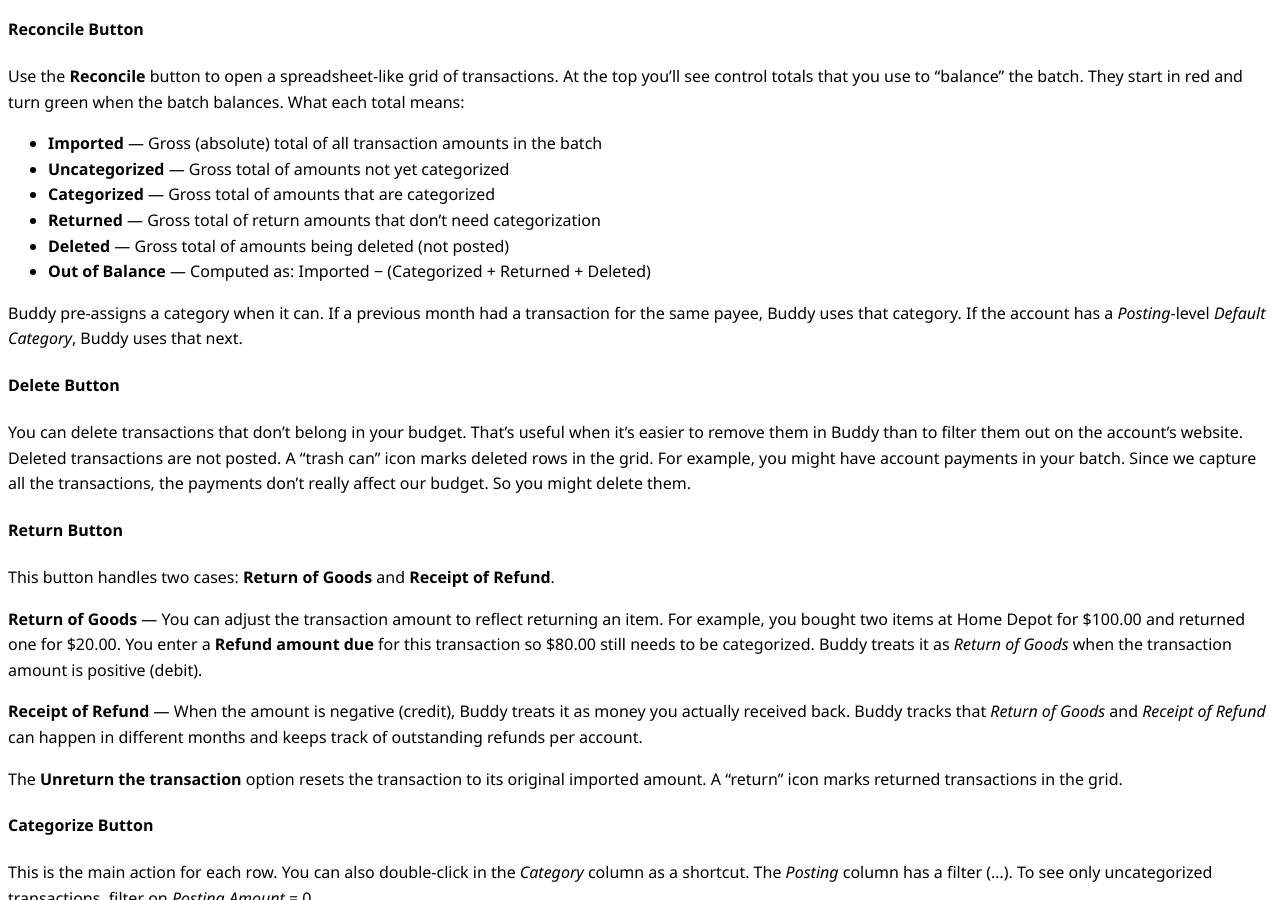
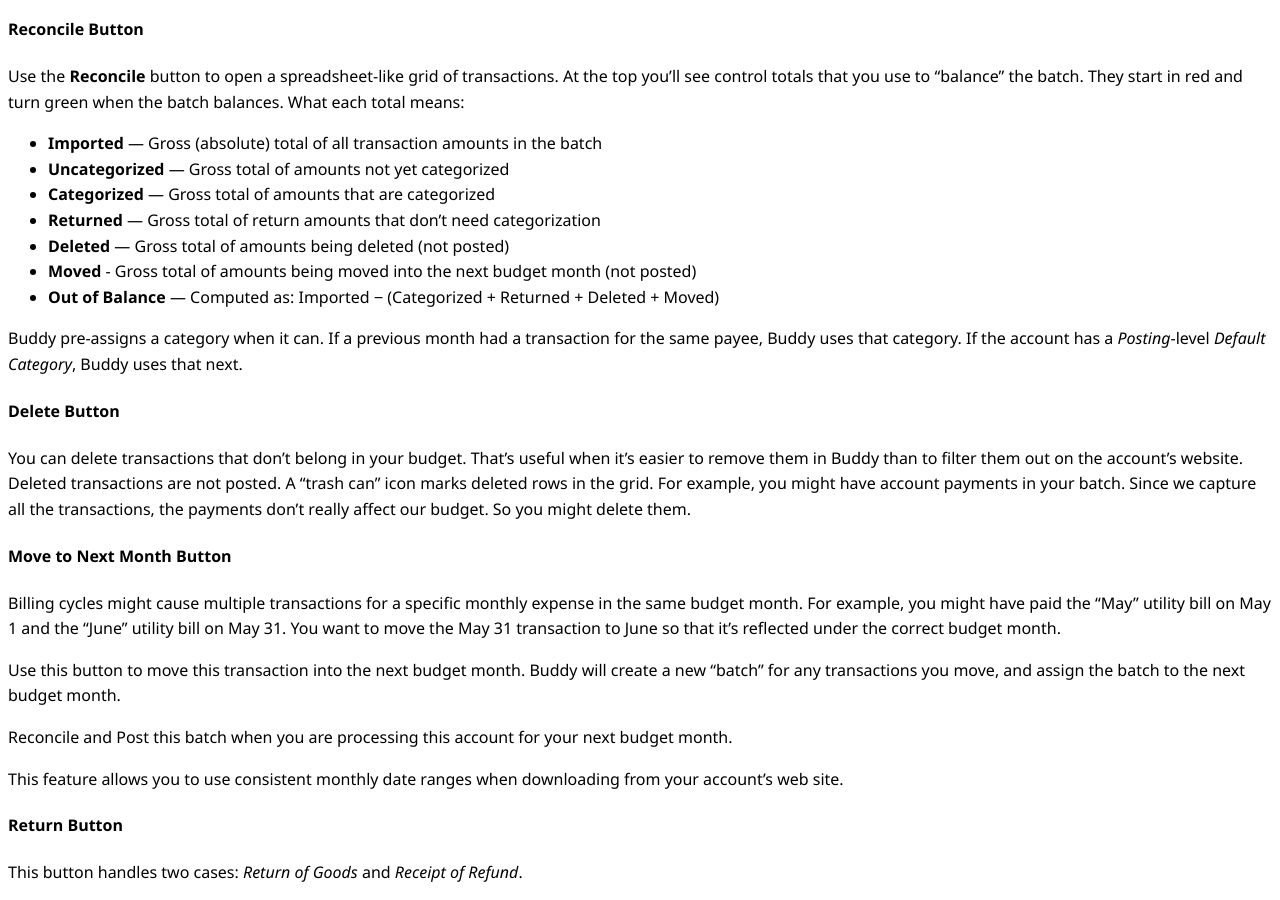
Before and after one commit to chudave1/Buddy-the-Budget-Helper-Release, a Jekyll site: the page built from docs/working-with-transactions.md, in a window 1280 px wide and 900 px high, scrolled down 599 px. Built offline with Jekyll 4.4.1, drawn with Linux system fonts in a browser that asks for light colours.

Commit message:
Changes for V1.4

```diff
--- a/docs/working-with-transactions.md
+++ b/docs/working-with-transactions.md
@@ -3,13 +3,16 @@ layout: default
 title: Transactions
 ---
 # Working with Transactions
+
 How to bring transactions in, categorize them, and summarize them for your budget.
 
 ## Monthly Tasks Menu
+
 A typical workflow each month: import transactions, review and categorize them, then summarize them so they appear on your main budget view.
 Use the **Monthly Tasks** menu to perform these tasks.
 
 ### Import Transactions
+
 Download transaction data from your account's web site and import it into Buddy. Use the **Preview** button to check the data and confirm the **Import Mapping** you defined for this account is correct. If the **Import Mapping** has **Flip Sign** enabled, transaction amounts will be reversed.
 
 All transactions imported together form a single "batch" for that account. The date and time of import are kept so you can identify the batch.
@@ -17,9 +20,11 @@ All transactions imported together form a single "batch" for that account. The d
 Transactions are imported into a staging area first. The **Delete previous transactions** option clears the staging area before import. Use it when you want to re-import (for example, after fixing a mapping). That way you avoid multiple batches for the same account and possible duplicates.
 
 ### Reconcile and Categorize Transactions
+
 After importing, review each transaction and assign it to a category (or split it across multiple categories). First, select the account and batch to reconcile. Then choose the year and month to apply. The whole batch applies to one budget year and month.
 
 #### Reconcile Button
+
 Use the **Reconcile** button to open a spreadsheet-like grid of transactions. At the top you'll see control totals that you use to "balance" the batch. They start in red and turn green when the batch balances. What each total means:
 
 - **Imported** — Gross (absolute) total of all transaction amounts in the batch
@@ -27,15 +32,28 @@ Use the **Reconcile** button to open a spreadsheet-like grid of transactions. At
 - **Categorized** — Gross total of amounts that are categorized
 - **Returned** — Gross total of return amounts that don't need categorization
 - **Deleted** — Gross total of amounts being deleted (not posted)
-- **Out of Balance** — Computed as: Imported − (Categorized + Returned + Deleted)
+- **Moved** - Gross total of amounts being moved into the next budget month (not posted)
+- **Out of Balance** — Computed as: Imported − (Categorized + Returned + Deleted + Moved)
 
 Buddy pre-assigns a category when it can. If a previous month had a transaction for the same payee, Buddy uses that category. If the account has a *Posting*-level *Default Category*, Buddy uses that next.
 
 #### Delete Button
+
 You can delete transactions that don't belong in your budget. That's useful when it's easier to remove them in Buddy than to filter them out on the account's website. Deleted transactions are not posted. A "trash can" icon marks deleted rows in the grid.  For example, you might have account payments in your batch.  Since we capture all the transactions, the payments don't really affect our budget.  So you might delete them.
 
+#### Move to Next Month Button
+
+Billing cycles might cause multiple transactions for a specific monthly expense in the same budget month.  For example, you might have paid the "May" utility bill on May 1 and the "June" utility bill on May 31.  You want to move the May 31 transaction to June so that it's reflected under the correct budget month.
+
+Use this button to move this transaction into the next budget month.  Buddy will create a new "batch" for any transactions you move, and assign the batch to the next budget month.
+
+Reconcile and Post this batch when you are processing this account for your next budget month.
+
+This feature allows you to use consistent monthly date ranges when downloading from your account's web site.
+
 #### Return Button
-This button handles two cases: **Return of Goods** and **Receipt of Refund**.
+
+This button handles two cases: *Return of Goods* and *Receipt of Refund*.
 
 **Return of Goods** — You can adjust the transaction amount to reflect returning an item. For example, you bought two items at Home Depot for $100.00 and returned one for $20.00. You enter a **Refund amount due** for this transaction so $80.00 still needs to be categorized. Buddy treats it as *Return of Goods* when the transaction amount is positive (debit).
 
@@ -44,6 +62,7 @@ This button handles two cases: **Return of Goods** and **Receipt of Refund**.
 The **Unreturn the transaction** option resets the transaction to its original imported amount. A "return" icon marks returned transactions in the grid.
 
 #### Categorize Button
+
 This is the main action for each row. You can also double-click in the *Category* column as a shortcut.  The *Posting* column has a filter (…). To see only uncategorized transactions, filter on *Posting Amount* = 0.
 
 You'll see *Available Categories* (the *Posting*-level categories you can assign) and *Assigned Categories* (your choices). Use the Buttons or Double-click a category to move it between the two. The *Categorized / Remaining* total at the top right shows how much is categorized so far and how much is left. Usually those add up to the *Amount*, unless *Return of Goods* applies to that transaction.
@@ -53,6 +72,7 @@ When you assign multiple categories, Buddy splits the transaction amount equally
 When you assign a single category and there are other transactions in the batch for the same payee, Buddy can show **Apply this category to all other transactions**. If you check it, Buddy applies that category to those transactions too.
 
 #### Post Batch
+
 When your batch balances, meaning all the transactions in your batch have been categorized, marked as being returned, or been deleted; the *Post Batch* button will be enabled.
 
 Post the batch when you are ready to have it permanently affect your budget.  Note that the batch will be automatically deleted after it's posted.
@@ -60,9 +80,11 @@ Post the batch when you are ready to have it permanently affect your budget.  No
 Posted batches can not be reversed in their entirety, though you can correct individual transactions.   *See Main Window for details.*
 
 #### Delete Batch
+
 Use when you want to start all over.  Perhaps you imported into the wrong account or just want to start again.
 
 ## Summarizing Transactions
+
 Once transactions are categorized, summarize them so they roll up into your budget view on the main window. Use **Tasks → Summarize Transactions to Budget**.
 
 This process totals all transactions for each *Posting*-level category by the budget month you posted to, then rolls the data up into the sub-total, intermediate, and final categories you defined.
```
Also changed, not shown: docs/introduction.md (+16 -3 lines).
